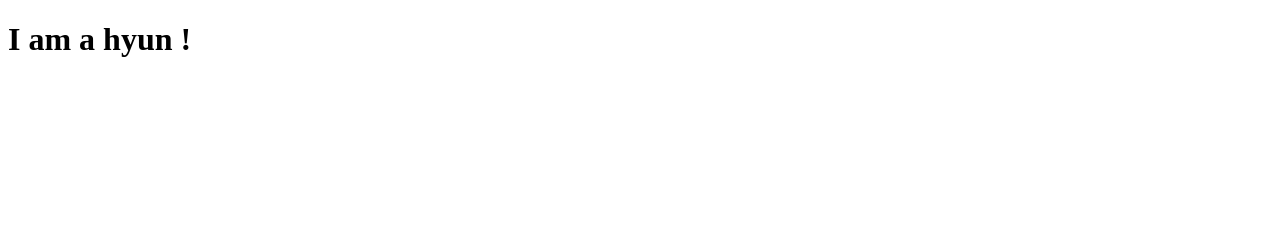
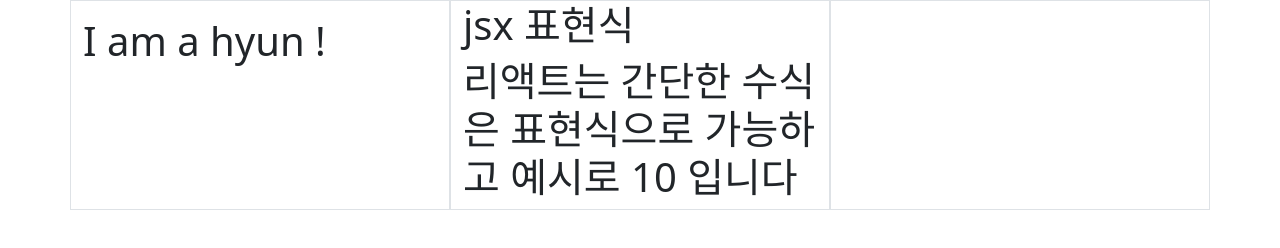
Before and after one commit to taehun825/8_reactcdn, a plain HTML site: page jsx.html in a window 1280 px wide. Drawn offline with nearby package versions, Linux system fonts and the light colour scheme.

Commit message:
Update jsx.html

```diff
--- a/jsx.html
+++ b/jsx.html
@@ -1,12 +1,18 @@
 <!DOCTYPE html>
 <html>
   <head>
+  <meta charset="utf-8">
+  <meta name="viewport" content="width=device-width, initial-scale=1">
+  <link href="https://cdn.jsdelivr.net/npm/bootstrap@5.3.3/dist/css/bootstrap.min.css" rel="stylesheet">
+  <script src="https://cdn.jsdelivr.net/npm/bootstrap@5.3.3/dist/js/bootstrap.bundle.min.js"></script>
     <script src="https://unpkg.com/react@18/umd/react.development.js" crossorigin></script>
     <script src="https://unpkg.com/react-dom@18/umd/react-dom.development.js" crossorigin></script>
     <script src="https://unpkg.com/@babel/standalone/babel.min.js"></script>
   </head>
   <body>
-
+    <div class="container">
+      <div class="row">
+        <div class="col-md-4 border">
           <div id="jsx"></div>
           <script type="text/babel">
             function Car(props){
@@ -17,6 +23,21 @@ const container = document.getElementById('jsx');
           const root = ReactDOM.createRoot(container);
           root.render(myElement);
           </script>
+        </div>
+        <div class="col-md-4 border">
+<h1 className="my-3">jsx 표현식</h1>
+<div id="ex"></div>
+  <script type="text/babel">
+const myNumber = <h1>리액트는 간단한 수식은 표현식으로 가능하고 예시로 {5+5} 입니다</h1>
+const ex = ReactDOM.createRoot(document.getElementById('ex'));
+ex.render(myNumber)
+  </script>
+        </div>
+        <div class="col-md-4 border">
+        </div>
+      </div>
+    </div>
+
 
 
 
```
Lines whose indentation alone changed are shown as unchanged.
